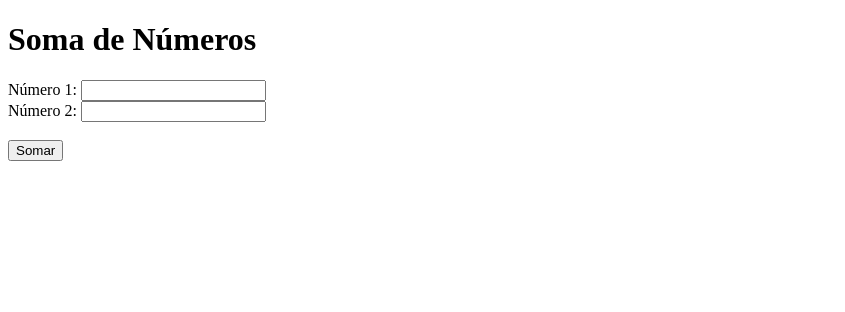
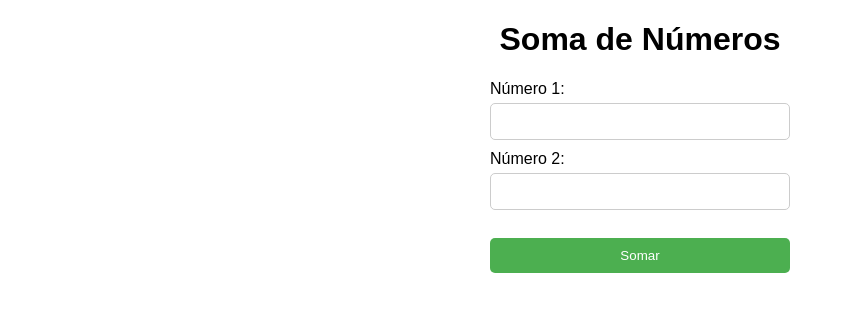
Before and after one commit to Rauivm/Criando-uma-Pipeline-de-CI-CD-com-GitHub-Actions-e-Testes-Automatizados, a Flask app: page / in a window 1280 px wide. Shown: the top 312 px of the page, without its empty margins (0-845 px from the left). Run offline with Flask 3, Linux system fonts and the light colour scheme.

Commit message:
Add css template
Correção dos testes unitários

```diff
--- /dev/null
+++ b/static/css/template.css
@@ -0,0 +1,47 @@
+/* Adicione este código ao seu arquivo CSS */
+
+body {
+    font-family: Arial, sans-serif;
+    margin: 0;
+    padding: 0;
+}
+
+h1 {
+    text-align: center;
+}
+
+form {
+    max-width: 300px;
+    margin: 0 auto;
+}
+
+label {
+    display: block;
+    margin-bottom: 5px;
+}
+
+input[type="number"],
+button {
+    width: 100%;
+    padding: 10px;
+    margin-bottom: 10px;
+    border: 1px solid #ccc;
+    border-radius: 5px;
+    box-sizing: border-box;
+}
+
+button {
+    background-color: #4CAF50;
+    color: white;
+    border: none;
+    border-radius: 5px;
+    cursor: pointer;
+}
+
+button:hover {
+    background-color: #45a049;
+}
+
+p {
+    text-align: center;
+}
--- a/templates/index.html
+++ b/templates/index.html
@@ -1,7 +1,12 @@
 <!DOCTYPE html>
-<html>
-<head>
-    <title>Soma de Números</title>
+<html lang="en" dir="ltr">
+  <head>
+    <meta charset="UTF-8">
+    <meta name="viewport" content="width=device-width, initial-scale=1.0">
+    <title>Soma de números</title>
+
+    <link rel="stylesheet" href="{{ url_for('static',    filename='css/template.css') }}">
+
 </head>
 <body>
     <h1>Soma de Números</h1>
```
Also changed, not shown: test_soma.py (+5 -4 lines).
